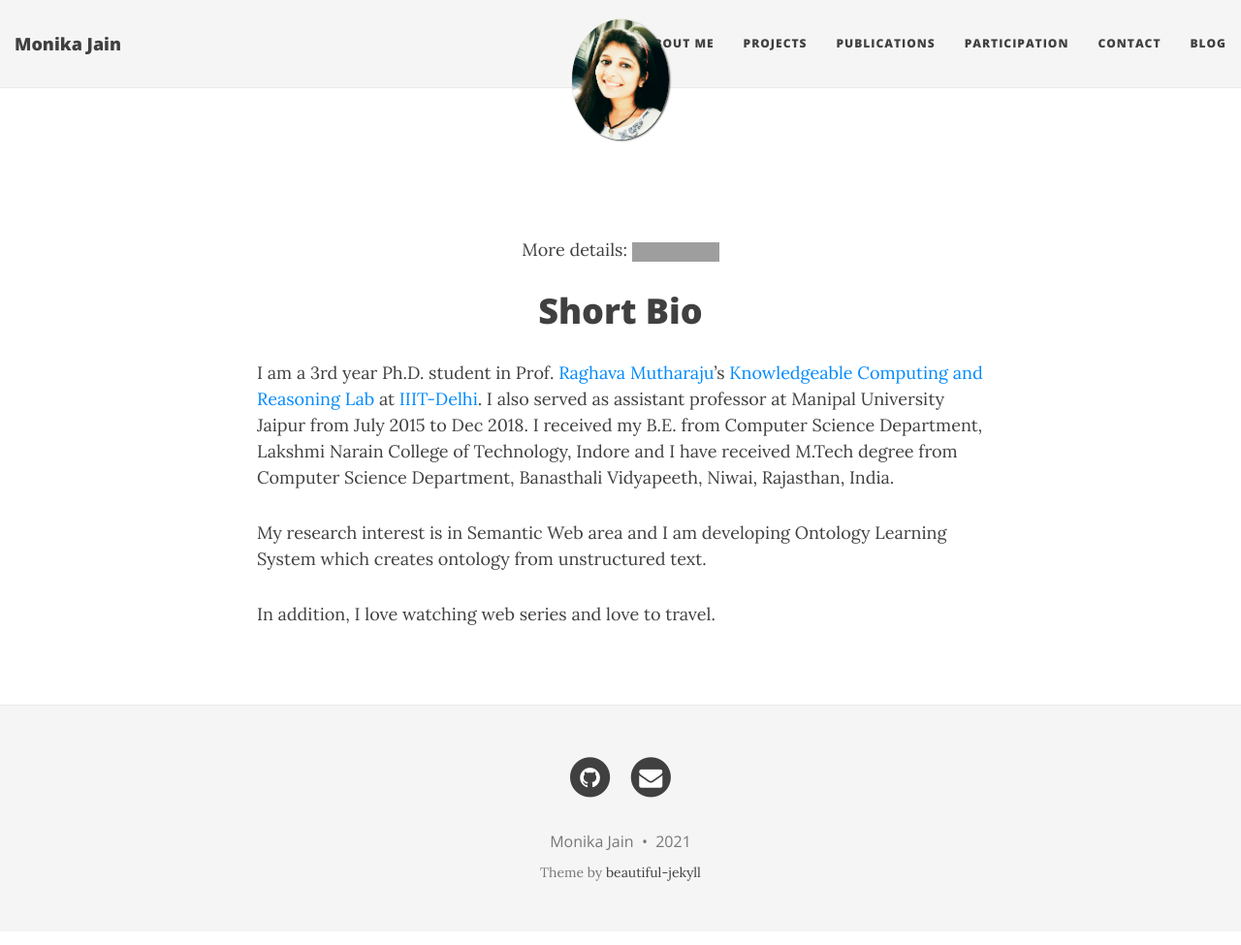
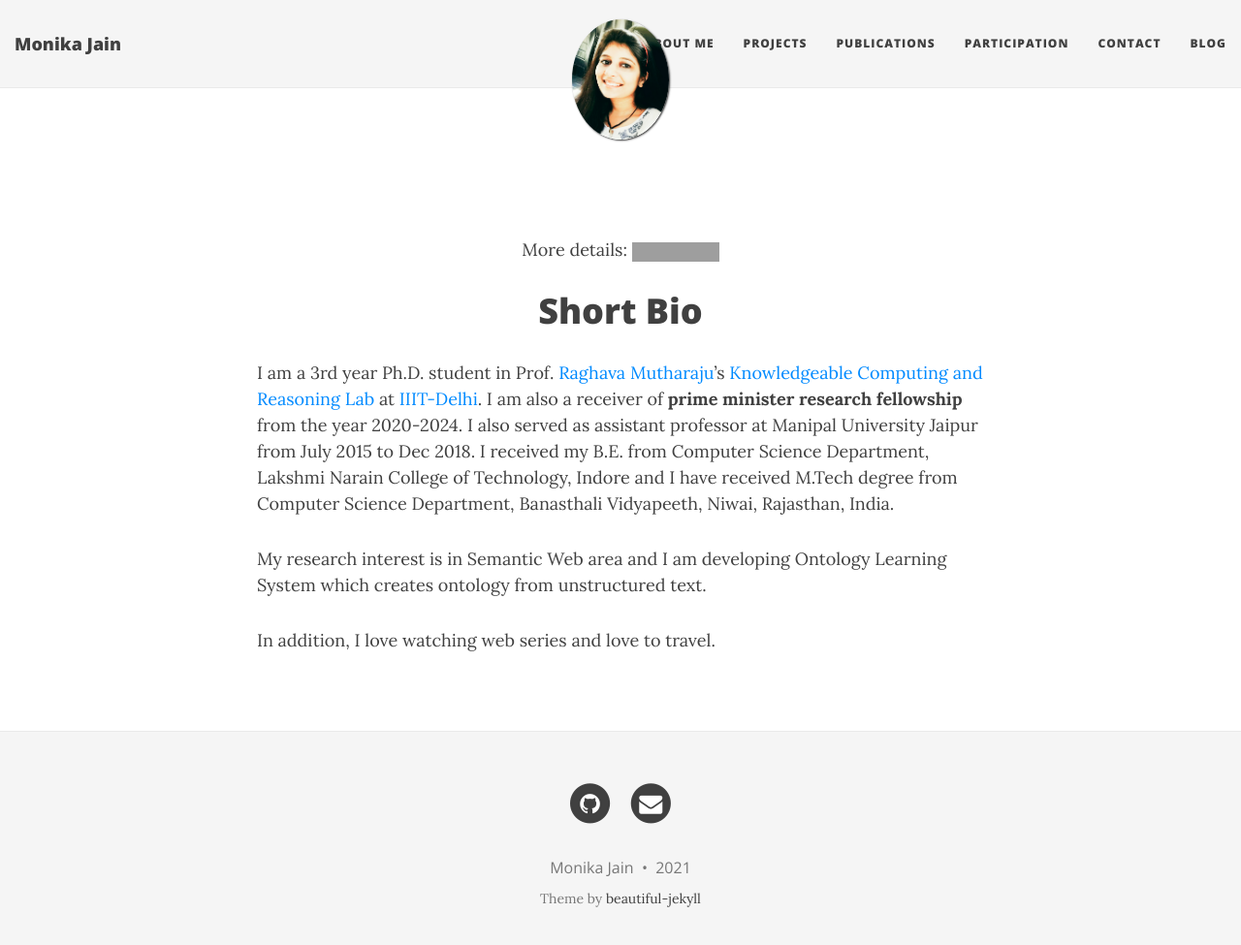
Before and after one commit to MonikaJain19/MonikaJain19.github.io, a Jekyll site: the page built from about.md, in a window 1280 px wide and 988 px high. Shown: the top 975 px of the window at 97% size. Built offline with Jekyll 4.4.1, drawn with Linux system fonts in a browser that asks for light colours; nearby versions of some CDN libraries; grey boxes are pictures that could not be loaded.

Commit message:
Update about.md

```diff
--- a/about.md
+++ b/about.md
@@ -15,7 +15,7 @@
 
 # <center>Short Bio</center>
 
-I am a 3rd year Ph.D. student in Prof. [Raghava Mutharaju](http://raghavam.github.io/)'s [Knowledgeable Computing and Reasoning Lab](https://kracr-website.web.app/) at [IIIT-Delhi](https://www.iiitd.ac.in/). I also served as assistant professor at Manipal University Jaipur from July 2015 to Dec 2018. I received my B.E. from Computer Science Department, Lakshmi Narain College of Technology, Indore and I have received M.Tech degree from Computer Science Department, Banasthali Vidyapeeth, Niwai, Rajasthan, India.
+I am a 3rd year Ph.D. student in Prof. [Raghava Mutharaju](http://raghavam.github.io/)'s [Knowledgeable Computing and Reasoning Lab](https://kracr-website.web.app/) at [IIIT-Delhi](https://www.iiitd.ac.in/). I am also a receiver of <b> prime minister research fellowship </b> from the year 2020-2024. I also served as assistant professor at Manipal University Jaipur from July 2015 to Dec 2018. I received my B.E. from Computer Science Department, Lakshmi Narain College of Technology, Indore and I have received M.Tech degree from Computer Science Department, Banasthali Vidyapeeth, Niwai, Rajasthan, India.
 
 My research interest is in Semantic Web area and I am developing Ontology Learning System which creates ontology from unstructured text.
 
```
